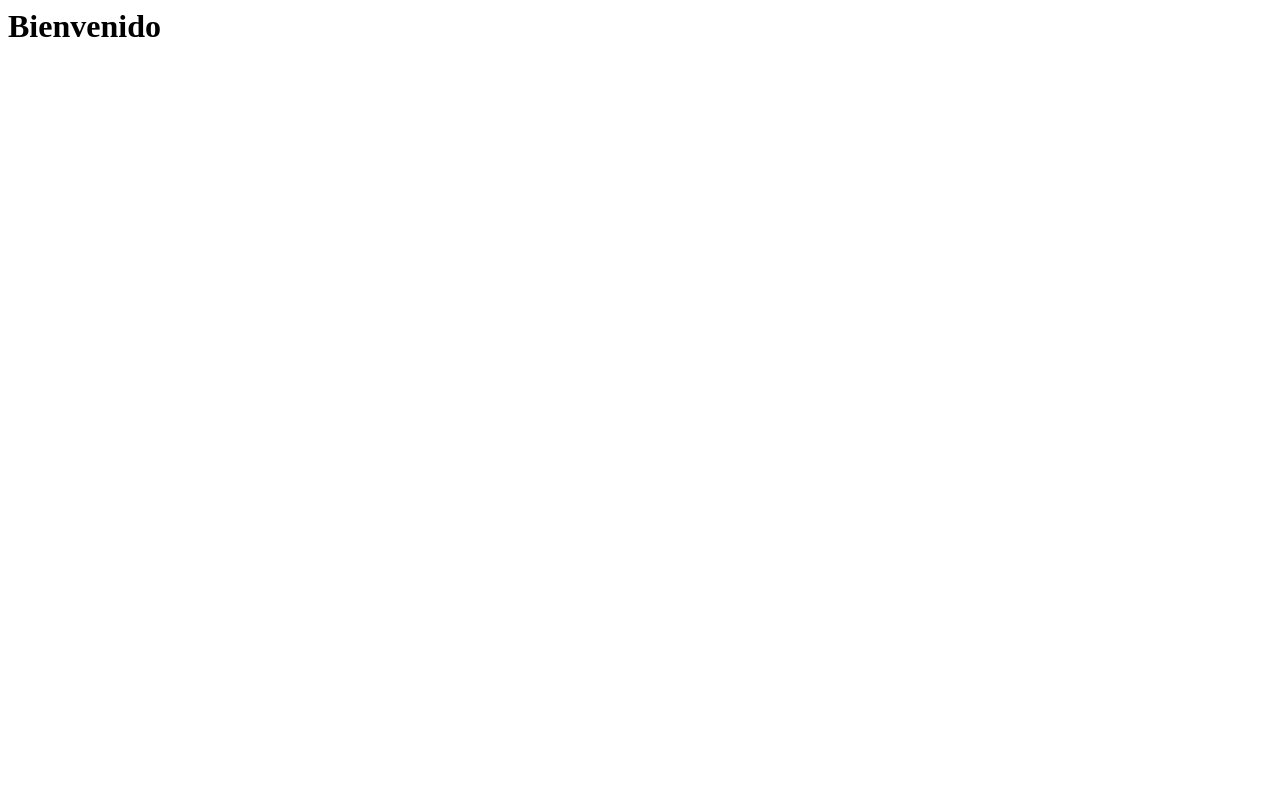
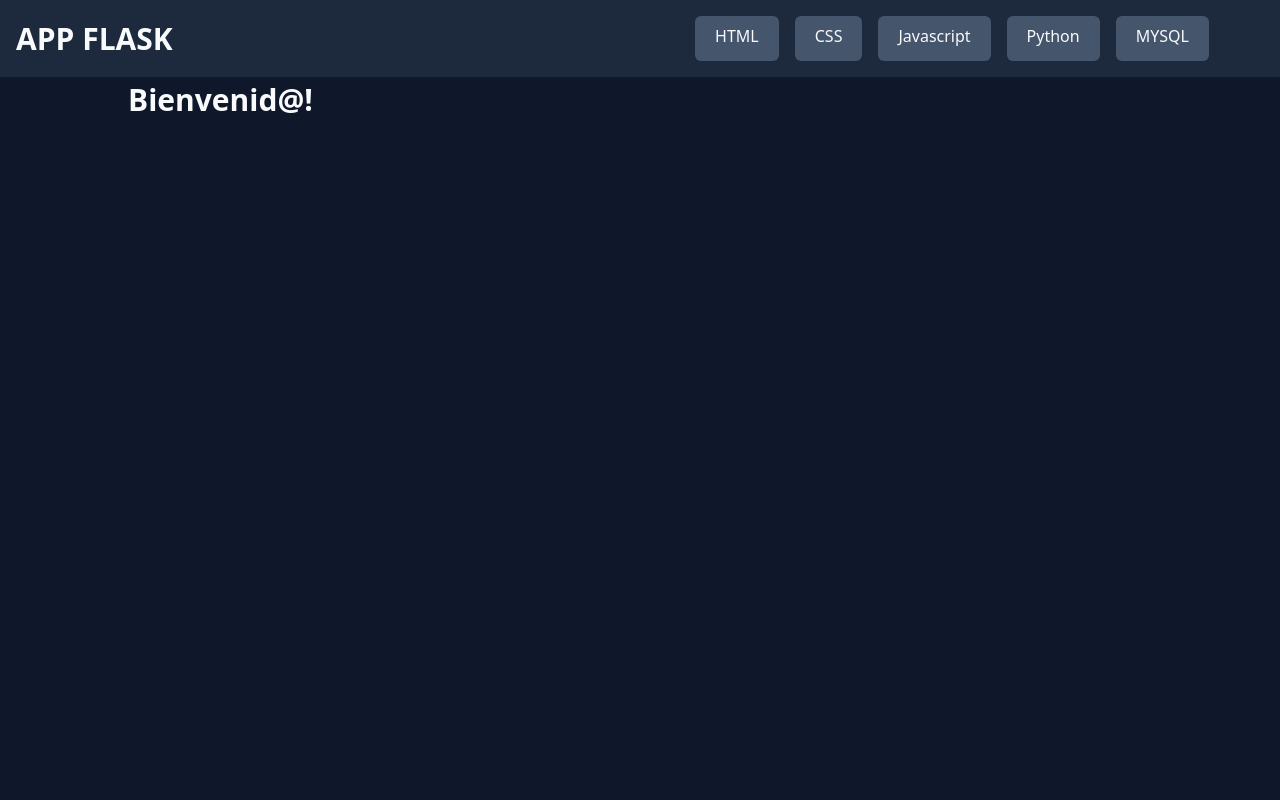
Before and after one commit to VK-PumaDany/gestor-empresas-flask, a Flask app: page / in a window 1280 px wide. Before the commit the page is almost empty. Run offline with Flask 3, Linux system fonts and the light colour scheme; style sheets or scripts are compiled from the project's sources.

Commit message:
feat: add static files

```diff
--- a/app.py
+++ b/app.py
@@ -4,11 +4,6 @@ app = Flask(__name__)
 
 
 @app.route("/")
-def index():
-    return "<h1>Bienvenido</h1>"
-
-
-@app.route("/page")
 def page():
     cursos = ["HTML", "CSS", "Javascript", "Python", "MYSQL"]
     data = {
@@ -19,6 +14,9 @@ def page():
     }
     return render_template("index.html", data=data)
 
+@app.route("/welcome")
+def index():
+    return "<h1>Bienvenido</h1>"
 
 @app.route("/saludo/nombre/<name>")
 def saludo(name):
--- /dev/null
+++ b/static/css/layout.css
@@ -0,0 +1,21 @@
+@import "tailwindcss";
+
+* {
+  font-family:
+    system-ui,
+    -apple-system,
+    BlinkMacSystemFont,
+    "Segoe UI",
+    Roboto,
+    Oxygen,
+    Ubuntu,
+    Cantarell,
+    "Open Sans",
+    "Helvetica Neue",
+    sans-serif;
+}
+
+h1 {
+  font-size: 1.875rem;
+  font-weight: 700;
+}
--- a/templates/base.html
+++ b/templates/base.html
@@ -5,8 +5,8 @@
     <meta charset="UTF-8">
     <meta name="viewport" content="width=device-width, initial-scale=1.0">
     <script src="https://cdn.jsdelivr.net/npm/@tailwindcss/browser@4"></script>
-
     <title>{% block title %}{% endblock %}</title>
+    <link rel="stylesheet" href="{{ url_for('static', filename='css/layout.css') }}">
 </head>
 
 <body class="bg-slate-900 text-slate-50">
--- a/templates/nav/nav.html
+++ b/templates/nav/nav.html
@@ -1,8 +1,8 @@
 
 <nav class=" p-4 flex  justify-between bg-slate-800">
-    <h1 class="text-3xl font-semibold flex-1">APP FLASK</h1>
+    <h1 class="flex-1">APP FLASK</h1>
     {% if data.all_cursos > 0 %}
-    <ul class="flex justify-center gap-2 flex-1">
+    <ul class="flex justify-center gap-4 flex-1">
         {% for curso in data.cursos %}
         <li class="bg-slate-600 py-2 px-5 rounded-md hover:bg-slate-500 transition-all cursor-pointer">{{ curso }}
         </li>
--- a/templates/styles.css
+++ /dev/null
@@ -1,4 +0,0 @@
-.title {
-  font-size: 4rem;
-  background-color: blue;
-}
```
